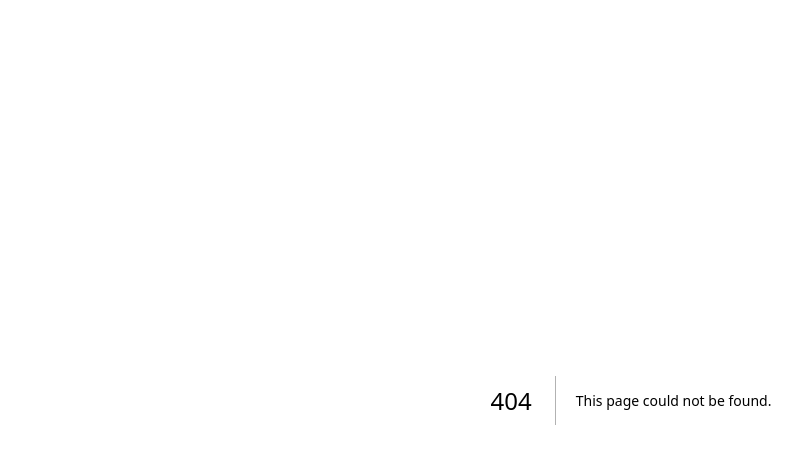
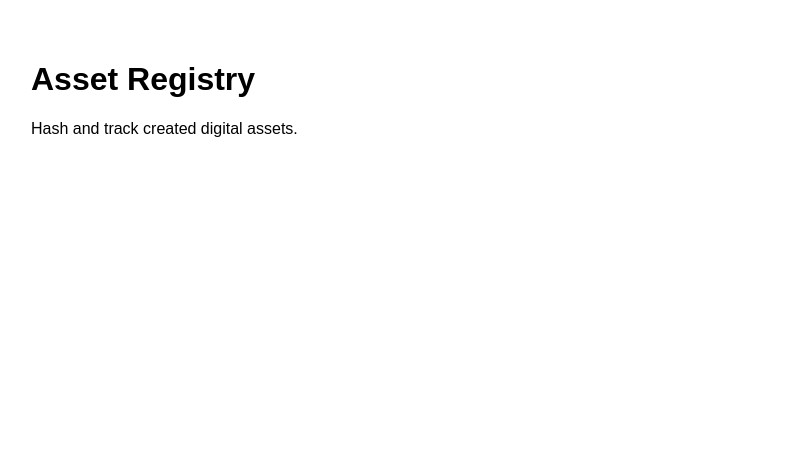
Before and after one commit to carbonactual/Shadow, a Next.js app in the folder apps/web/: page /assets in a window 1280 px wide. Before the commit this address had no page. Shown: the top 464 px of the page, without its empty margins (9-811 px from the left). Built offline with nearby package versions, Linux system fonts and the light colour scheme.

Commit message:
Add assets page

```diff
--- /dev/null
+++ b/apps/web/app/assets/page.jsx
@@ -0,0 +1,8 @@
+export default function AssetsPage() {
+  return (
+    <main style={{ fontFamily: 'Arial', padding: 32 }}>
+      <h1>Asset Registry</h1>
+      <p>Hash and track created digital assets.</p>
+    </main>
+  );
+}
```
